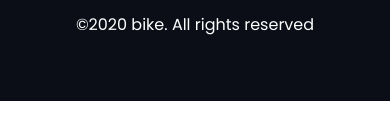
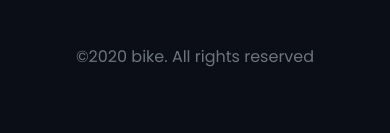
Before and after one commit to Humayun63/bikerz-zone, a plain HTML site: page index.html in a window 390 px wide. Shown: the part 6071-6204 px from the top of the page. Before the commit the page ends 6172 px from the top, so only its background shows below. Drawn offline with nearby package versions, Linux system fonts and the light colour scheme.

Commit message:
footer issue

```diff
--- a/index.html
+++ b/index.html
@@ -327,8 +327,8 @@
                     <br>
                     <img src="images/ios.png" class="w-50" alt="">
                 </div>
-                <div class="d-sm-block d-md-none mt-3">
-                    <p class="f-text text-white text-center">&copy;2020 bike. All rights reserved</p>
+                <div class="d-sm-block d-md-none mt-5">
+                    <p class="f-text text-secondary text-center">&copy;2020 bike. All rights reserved</p>
                 </div>
             </div>
         </div>
```
